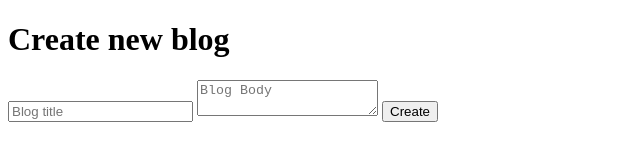
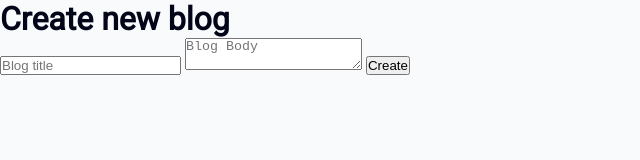
Before and after one commit to dzejkk/JSON_server_tuto, a website: page create.html in a window 1280 px wide. Shown: the whole page, without its empty margins (0-640 px from the left). Drawn offline with Linux system fonts and the light colour scheme.

Commit message:
added basic styles

```diff
--- a/create.html
+++ b/create.html
@@ -4,6 +4,7 @@
     <meta charset="UTF-8">
     <meta name="viewport" content="width=device-width, initial-scale=1.0">
     <title>Document</title>
+    <link rel="stylesheet" href="style.css">
 </head>
 <body>
     <h1>Create new blog</h1>
--- a/style.css
+++ b/style.css
@@ -0,0 +1,30 @@
+@font-face {
+    font-family: "Roboto";
+    src: url(/assets/Roboto-Regular.ttf);
+    font-weight: 400;
+    font-style: normal;
+}
+
+
+:root {
+    --clr-background-primary: oklch(0.984 0.003 247.858);
+
+    --clr-text-primary: oklch(0.129 0.042 264.695);
+
+
+}
+
+
+
+* {
+    margin: 0;
+    padding: 0;
+    box-sizing: border-box;
+}
+
+
+body {
+    font-family: "Roboto";
+    background-color: var(--clr-background-primary);
+    color: var(--clr-text-primary);
+}
```
Also changed, not shown: index.html (+1 -1 lines), js/index.js (+24 -0 lines), assets/Roboto-Black.ttf (added), assets/Roboto-Bold.ttf (added), assets/Roboto-Light.ttf (added), assets/Roboto-Medium.ttf (added), assets/Roboto-Regular.ttf (added).
